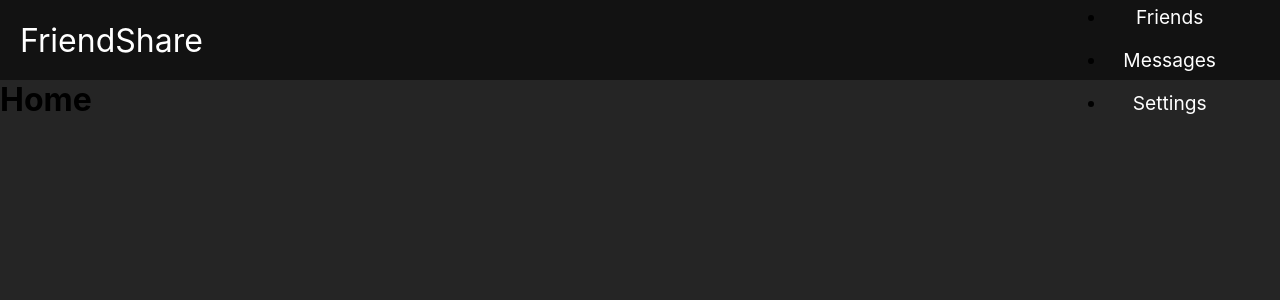
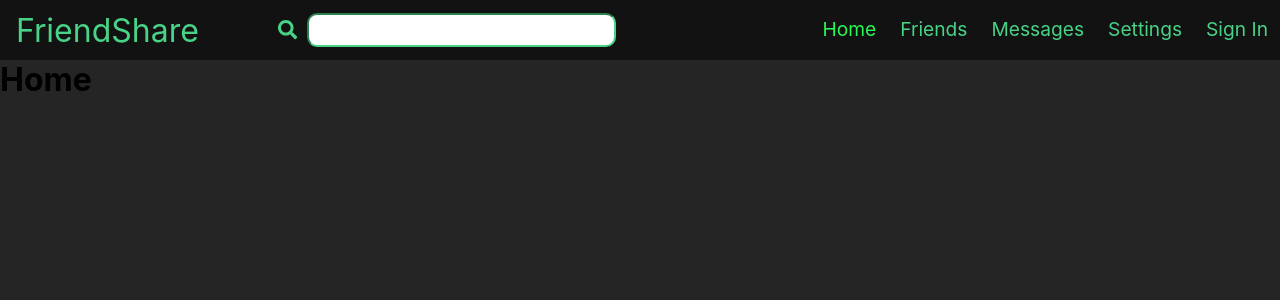
Before and after one commit to mnmr1996develop/FriendShare, a React (Create React App) app in the folder src/main/frontend/: page / in a window 1280 px wide. Shown: the top 300 px of the page. Built offline with nearby package versions, Linux system fonts and the light colour scheme.

Commit message:
styled navbar

```diff
--- a/src/main/frontend/package.json
+++ b/src/main/frontend/package.json
@@ -3,12 +3,16 @@
   "version": "0.1.0",
   "private": true,
   "dependencies": {
+    "@fortawesome/fontawesome-svg-core": "^1.2.36",
+    "@fortawesome/free-solid-svg-icons": "^5.15.4",
+    "@fortawesome/react-fontawesome": "^0.1.17",
     "@testing-library/jest-dom": "^5.16.1",
     "@testing-library/react": "^12.1.2",
     "@testing-library/user-event": "^13.5.0",
     "axios": "^0.25.0",
     "react": "^17.0.2",
     "react-dom": "^17.0.2",
+    "react-icons": "^4.3.1",
     "react-router-dom": "^6.2.1",
     "react-scripts": "5.0.0",
     "web-vitals": "^2.1.4"
--- a/src/main/frontend/src/App.js
+++ b/src/main/frontend/src/App.js
@@ -5,6 +5,8 @@ import Friends from './Components/Pages/Friends';
 import Settings from './Components/Pages/Settings';
 import Messages from './Components/Pages/Messages';
 import Home from './Components/Pages/Home';
+import SignInForm from './Components/SignInForm';
+
 
 function App() {
   return (
--- a/src/main/frontend/src/Components/Navbar.css
+++ b/src/main/frontend/src/Components/Navbar.css
@@ -1,57 +1,108 @@
 .navbar {
+    top: 0;
+    display: flex;
+    z-index: 100000;
+    font-size: 1.2rem;
+    position: fixed;
+    width: 100%;
+}
+
+.nav-container{
+    align-items: center;
     background-color: #121212;
-    height: 80px;
+    width: 100%;
+    height: 60px;
+   display: flex;
+}
+
+.nav-logo{
+    width: 20%;
+    justify-content: right;
+    flex-grow: 1;
+    color: rgb(72, 211, 134);
+    font-size: 2rem;
+    margin: .5rem;
+    cursor: pointer;
+    text-decoration: none;
+}
+
+.search{
+    align-items: center;
+    height: 60px;
+    display: flex;
+    justify-content: right;
+    width: 30%;
+}
+
+form{
+    width: 90%;
+    justify-content: left;
+    display: flex;
+    align-items: center;
+    height: 100%;
+}
+
+.search-icon{
+    width: 10%;
     display: flex;
     justify-content: center;
-    align-items: center;
-    font-size: 1.2rem;
-    position: sticky;
-    top: 0;
-    z-index: 20;
 }
 
-.nav-container {
-    display: flex;
-    justify-content: center;
-    align-items: center;
-    width: 100%;
-    height: 80px;
+.fa-search{
+    color: rgb(72, 211, 134);
 }
 
-.nav-logo {
-    color: white;
-    align-items: center;
-    margin-left: 20px;
-    cursor: pointer;
-    text-decoration: none;
-    font-size: 2rem;
-    flex-grow: 1;
+input {
+    border-radius: 10px;
+    border-color: rgb(72, 211, 134);
+    width: 80%;
+    height: 50%;
+    font-size: medium;
+    padding-left: 1rem;
+    padding-right: 1rem;
+    font-family:'Trebuchet MS', 'Lucida Sans Unicode', 'Lucida Grande', 'Lucida Sans', Arial, sans-serif
+}
+
+
+
+.menu{
+    display: flex;
+    justify-content: right;
+    width: 50%;
+
 }
 
 .nav-menu{
+    height: 60px;
+    align-items: center;
     display: flex;
     list-style: none;
-    text-align: center;
-    margin-right: 2rem;
 }
 
-.nav-links {
-    color: #fff;
+.nav-item{
+    display: flex;
+    align-items: center;
+    color: rgb(72, 211, 134);
+}
+
+.nav-item:hover{
+    background-color: #68686833;
+    border-radius: 10px;
+    transform: translateY(-1px);
+    color: rgb(39, 250, 84);
+
+}
+
+.nav-item .active{
+    color: rgb(39, 250, 84);
+
+}
+
+
+.nav-links{
+    color: inherit;
     text-decoration: none;
-    padding: 0.5rem 1rem;
+    padding: 0.5rem .75rem;
     height: 100%;
     border-bottom: 3px solid transparent;
 }
-
-.nav-item {
-    line-height: 40px;
-    margin-right: 1rem;
-}
-
-.nav-item::after{
-    content: "";
-    display: block;
-    height: 3px;
-    width: 0;
-    background: transparent;
-}
--- a/src/main/frontend/src/Components/Navbar.jsx
+++ b/src/main/frontend/src/Components/Navbar.jsx
@@ -1,27 +1,76 @@
-import React from 'react';
+import React, {useState}  from 'react';
 import { NavLink } from 'react-router-dom';
 import "./Navbar.css"
+import { FontAwesomeIcon } from "@fortawesome/react-fontawesome"
+import {  faBars , faTimes, faSearch } from "@fortawesome/free-solid-svg-icons"
+import { library } from "@fortawesome/fontawesome-svg-core"
 
 function Navbar() {
+  library.add(faBars)
+
+  const [click, setClick] = useState(false);
+
+  var handleClick = () => setClick(!click);
+
+  const[search, setSearch]= useState("");
+
+  var onSubmit = ()=> {
+    console.log(search);
+  }
+
+
   return(
     <div>
-      <nav className='navbar'>
-        <div className='nav-container'>
+        <nav className='navbar'>
+          <div className='nav-container' >
+            <div className='nav-logo'>
+              <NavLink to ="/" className="nav-logo">
+                FriendShare
+              </NavLink>
+            </div>
+            <div className='search'>
+              <div className='search-icon'>
+              <i>
+                <FontAwesomeIcon id="search-icon" icon={faSearch} className='fa-search'></FontAwesomeIcon>
+              </i>
+              </div>
+              <form onSubmit={onSubmit}>
+              <input type="text" value={search} onChange={(e) => {setSearch(e.target.value)}}></input>
+              </form>
+            </div>
+            <div className='menu'>
+              <ul className="nav-menu">
+                <li className="nav-item">
+                  <NavLink to ="/" className="nav-links">
+                  Home
+                  </NavLink>
+                </li>
+                <li className="nav-item">
+                  <NavLink to ="/Friends" className="nav-links">
+                    Friends
+                  </NavLink>
+                </li>
+                <li className="nav-item">
+                  <NavLink to ="/Messages" className="nav-links">
+                  Messages
+                  </NavLink>
+                </li>
+                <li className="nav-item">
+                  <NavLink to ="/Settings" className="nav-links">
+                  Settings
+                  </NavLink>
+                </li>
+                <li className="nav-item">
+                  <NavLink to ="/SignIn" className="nav-links">
+                  Sign In
+                  </NavLink>
+                </li>
+              </ul>
+            </div>
+          </div>
+        </nav>
+    </div>
 
-                <NavLink exact to ="/" className="nav-logo">FriendShare</NavLink>
-
-
-        <div className='nav-menu'>
-          <ul>
-            <li className='nav-item'> <NavLink exact to ="/" className="nav-links">Home</NavLink> </li>
-            <li className='nav-item'><NavLink exact to ="/Friends" className="nav-links">Friends</NavLink></li>
-            <li className='nav-item'><NavLink exact to ="/Messages" className="nav-links">Messages</NavLink></li>
-            <li className='nav-item'><NavLink exact to ="/Settings" className="nav-links">Settings</NavLink></li>
-          </ul>
-        </div>
-        </div>
-      </nav>
-    </div>
   )
 }
 
--- a/src/main/frontend/src/Components/Pages/Friends.jsx
+++ b/src/main/frontend/src/Components/Pages/Friends.jsx
@@ -2,7 +2,7 @@ import React from 'react';
 
 function Friends() {
     return (
-        <div>
+        <div className='Friends'>
             <h1>Friends</h1>
         </div>
     );
--- a/src/main/frontend/src/Components/Pages/Home.jsx
+++ b/src/main/frontend/src/Components/Pages/Home.jsx
@@ -1,8 +1,9 @@
 import React from 'react';
+import '../../Resources/Styles/Home.css'
 
 function Home() {
     return (
-        <div>
+        <div className='Home'>
             <h1>Home</h1>
         </div>
     );
--- a/src/main/frontend/src/Components/Pages/Settings.jsx
+++ b/src/main/frontend/src/Components/Pages/Settings.jsx
@@ -2,8 +2,13 @@ import React from 'react';
 
 function Settings() {
   return (
-      <div>
+      <div className='Settings'>
           <h1>Settings</h1>
+          <div className='basic_info'>
+          <div>
+
+          </div>
+          </div>
       </div>
   );
 }
--- /dev/null
+++ b/src/main/frontend/src/Components/SignInForm.jsx
@@ -0,0 +1,11 @@
+import React from 'react';
+
+function SignInForm() {
+  return (
+      <div>
+          <input />
+      </div>
+  );
+}
+
+export default SignInForm;
--- /dev/null
+++ b/src/main/frontend/src/Resources/Styles/Home.css
@@ -0,0 +1,6 @@
+.Home{
+    height: 100vh;
+    display: flex;
+    padding-top: 60px;
+    justify-content: left;
+}
```
Also changed, not shown: src/main/frontend/src/App.css (line endings or trailing spaces), 2 other files (tests, documents, lock files or other folders).
